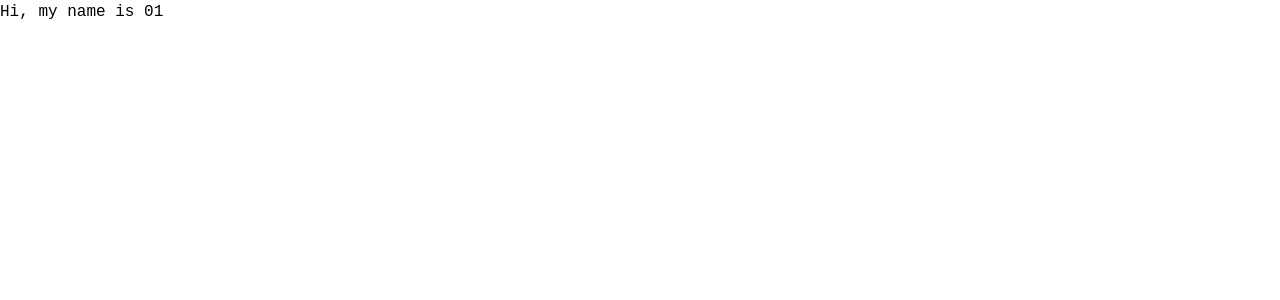
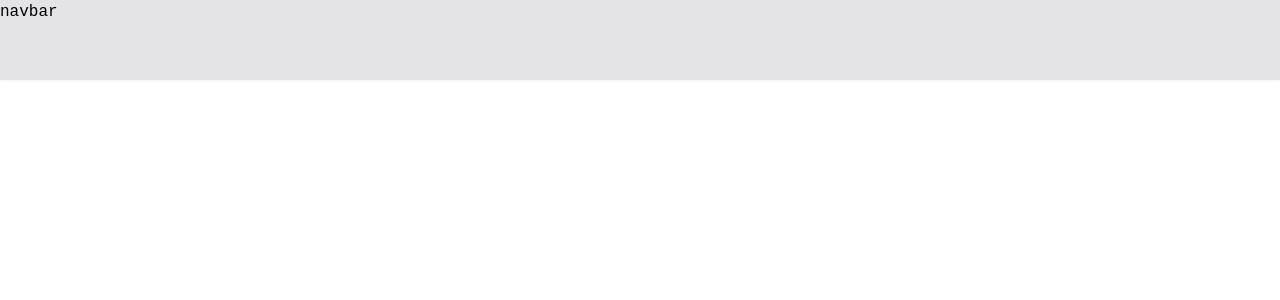
Before and after one commit to Silikhe/Web-Portfolio, a React (Create React App) app: page / in a window 1280 px wide. Shown: the top 300 px of the page. Built offline with nearby package versions, Linux system fonts and the light colour scheme; the HTML template or start-up script is replaced by a standard one.

Commit message:
add screen size

```diff
--- a/package.json
+++ b/package.json
@@ -3,6 +3,7 @@
   "version": "0.1.0",
   "private": true,
   "dependencies": {
+    "@heroicons/react": "^1.0.6",
     "@testing-library/jest-dom": "^5.16.4",
     "@testing-library/react": "^13.3.0",
     "@testing-library/user-event": "^13.5.0",
--- a/src/App.js
+++ b/src/App.js
@@ -1,9 +1,9 @@
-import logo from './logo.svg';
+import Navbar from './components/Navbar';
 
 function App() {
   return (
     <div>
-     <h1>Hi, my name is 01</h1>
+      <Navbar />
     </div>
   );
 }
--- /dev/null
+++ b/src/components/Navbar.js
@@ -0,0 +1,11 @@
+import React from 'react'
+import { BeakerIcon } from '@heroicons/react/solid'
+
+export default function Navbar() {
+  return (
+    <div className='w-screen h-[80px] z-10 bg-zinc-200 drop-shadow-sm '>navbar
+
+
+    </div>
+  )
+}
--- a/src/components/navbar.js
+++ /dev/null
@@ -1,7 +0,0 @@
-import React from 'react'
-
-export default function navbar() {
-  return (
-    <div>navbar</div>
-  )
-}
--- a/tailwind.config.js
+++ b/tailwind.config.js
@@ -5,7 +5,18 @@ module.exports = {
     fontFamily: {
       'sans': ["SF Mono", "Fira Code", "Fira Mono", "Roboto Mono", "monospace"]
     },
-    extend: {},
+    screens: {
+      sm: '640px',
+      // => @media (min-width: 640px){...}
+      md: '768px',
+      // => @media (min-width: 768px){...}
+      lg: '1024px',
+      // => @media (min-width: 1024px){...}
+      xl: '1280px',
+      // => @media (min-width: 1280px){...}
+      '2xl': '1536px',
+      // => @media (min-width: 1536px){...}
+    },
   },
   plugins: [],
 }
```
Also changed, not shown: 1 other file (tests, documents, lock files or other folders).
